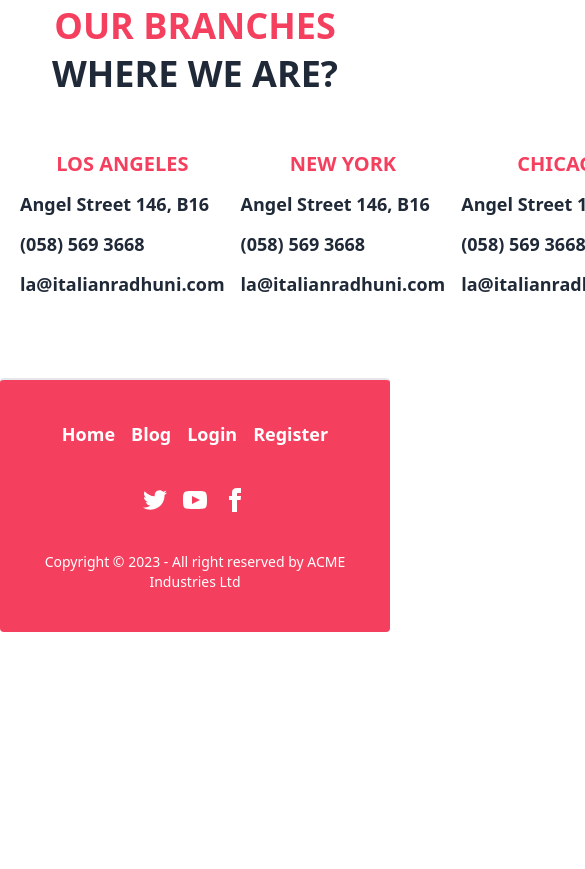
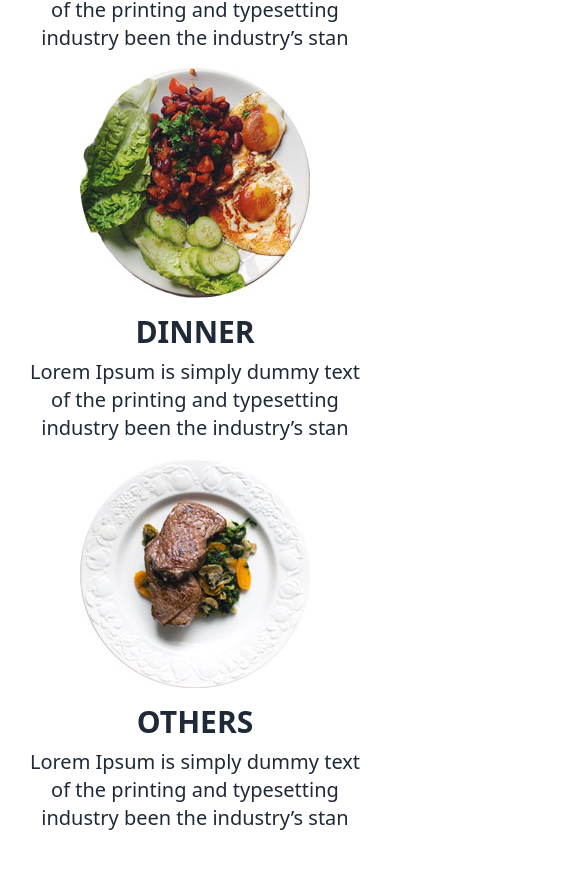
Before and after one commit to nazmulayyan/slice-of-spice-clinet, a React (Vite) app: page / in a window 390 px wide. Shown: the part 1754-2623 px from the top of the page, 585 px wide, since content can reach past the window. Before the commit the page ends 2386 px from the top, so only its background shows below. Built offline with nearby package versions, Linux system fonts and the light colour scheme; no server answers.

Commit message:
responsiveness updated

```diff
--- a/src/Branch/Branch.jsx
+++ b/src/Branch/Branch.jsx
@@ -7,26 +7,26 @@ const Branch = () => {
                 <h3 className='text-center text-4xl font-bold uppercase mt-20 text-rose-500'>Our Branches</h3>
                 <h3 className='text-center text-4xl font-bold uppercase mt-2 mb-14'>Where we are?</h3>
             </div>
-            <div className='flex justify-between gap-4'>
-                <div>
+            <div className='md:flex block md:justify-between  gap-4'>
+                <div className='md:text-start text-center md:pb-0 pb-6'>
                     <h3 className='text-center text-xl font-bold text-rose-500'>LOS ANGELES</h3>
                     <p className='text-lg font-semibold pt-3'>Angel Street 146, B16</p>
                     <p className='text-lg font-semibold pt-3'>(058) 569 3668</p>
                     <p className='text-lg font-semibold pt-3'>la@italianradhuni.com</p>
                 </div>
-                <div>
+                <div className='md:text-start text-center md:pb-0 pb-6'>
                     <h3 className='text-center text-xl font-bold text-rose-500'>NEW YORK</h3>
                     <p className='text-lg font-semibold pt-3'>Angel Street 146, B16</p>
                     <p className='text-lg font-semibold pt-3'>(058) 569 3668</p>
                     <p className='text-lg font-semibold pt-3'>la@italianradhuni.com</p>
                 </div>
-                <div>
+                <div className='md:text-start text-center md:pb-0 pb-6'>
                     <h3 className='text-center text-xl font-bold text-rose-500'>CHICAGO</h3>
                     <p className='text-lg font-semibold pt-3'>Angel Street 146, B16</p>
                     <p className='text-lg font-semibold pt-3'>(058) 569 3668</p>
                     <p className='text-lg font-semibold pt-3'>la@italianradhuni.com</p>
                 </div>
-                <div>
+                <div className='md:text-start text-center md:pb-0 pb-6'>
                     <h3 className='text-center text-xl font-bold text-rose-500'>LAS VEGAS</h3>
                     <p className='text-lg font-semibold pt-3'>Angel Street 146, B16</p>
                     <p className='text-lg font-semibold pt-3'>(058) 569 3668</p>
--- a/src/Chefs/Chefs.jsx
+++ b/src/Chefs/Chefs.jsx
@@ -13,7 +13,7 @@ const Chefs = () => {
         <div className='mb-20'>
             <h2 className='text-center text-4xl font-bold uppercase mt-20 mb-14'>meet our chefs</h2>
 
-            <div className='grid grid-cols-3 gap-4'>
+            <div className='grid md:grid-cols-3 grid-cols-1  gap-4'>
                 {chefs.map(chef => (
                     <div className='p-4 rounded-lg bg-rose-500'  key={chef.id}>
                         <img className='w-full h-96 rounded-lg' src={chef.picture} alt="" />
--- a/src/Service/Service.jsx
+++ b/src/Service/Service.jsx
@@ -12,7 +12,7 @@ const Service = () => {
                 <h4 className='text-center text-4xl font-bold uppercase mt-20 text-rose-500 '>Our Service</h4>
                 <h5 className='text-center text-4xl font-bold uppercase mt-2 mb-14'>what we offer</h5>
             </div>
-            <div className='grid grid-cols-4 gap-4 text-center'>
+            <div className='grid md:grid-cols-4 gird-cols-1 gap-4 text-center'>
                 <div>
                     <img className='m-auto' src={img1} alt="" />
                     <h3 className='text-3xl font-semibold uppercase mt-4 pb-2'>Breakfast</h3>
```
